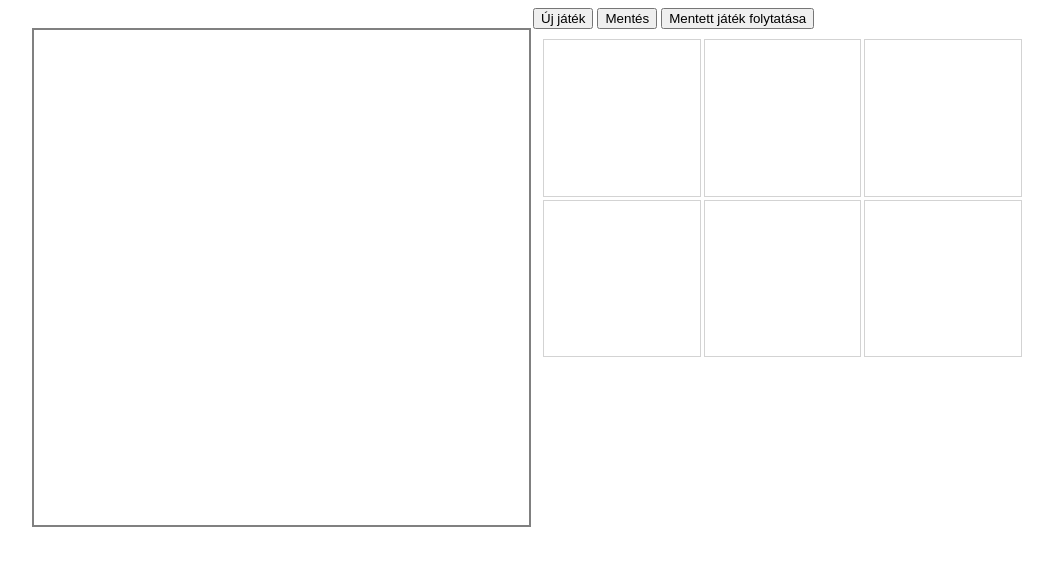
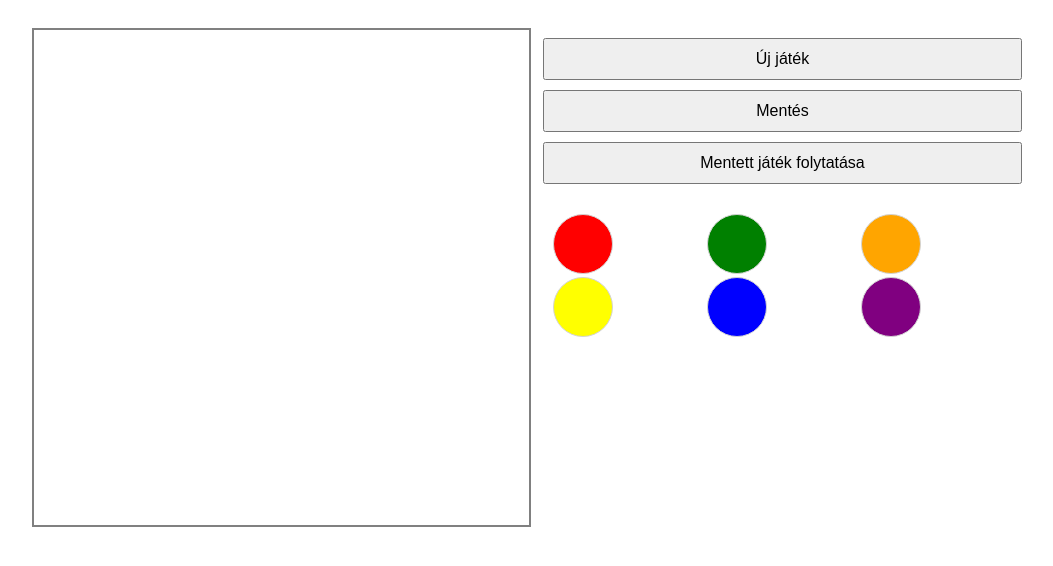
Before and after one commit to Bence1102/kodtoro_kozosmunka, a plain HTML site: page index.html in a window 1280 px wide. Shown: the whole page, without its empty margins (108-1161 px from the left). Drawn offline with Linux system fonts and the light colour scheme.

Commit message:
css formázás

```diff
--- a/style.css
+++ b/style.css
@@ -38,26 +38,45 @@ main{
     cursor: grab;
 }
 .szin{
+    width: 100%;
+    max-width: 60px;
     aspect-ratio: 1;
     border: 1px solid lightgray;
     cursor: grab;
-    gap: 2px;
+    gap: 3px;
+    border-radius: 100px;
 }
-.szin:nth-child(){
+.szin:nth-child(1){
     background-color: red;
 }
-.szin:nth-child(){
+.szin:nth-child(2){
     background-color: green;
 }
-.szin:nth-child(){
+.szin:nth-child(3){
     background-color: orange;
 }
-.szin:nth-child(){
+.szin:nth-child(4){
     background-color: yellow;
 }
-.szin:nth-child(){
+.szin:nth-child(5){
     background-color: blue;
 }
-.szin:nth-child(){
+.szin:nth-child(6){
     background-color: purple;
 }
+
+.jobb {
+    display: flex;
+    flex-direction: column;
+    gap: 20px;
+    padding: 10px;
+}
+.gombok {
+    display: flex;
+    flex-direction: column;
+    gap: 10px;
+}
+button {
+    padding: 10px;
+    font-size: 16px;
+}
```
